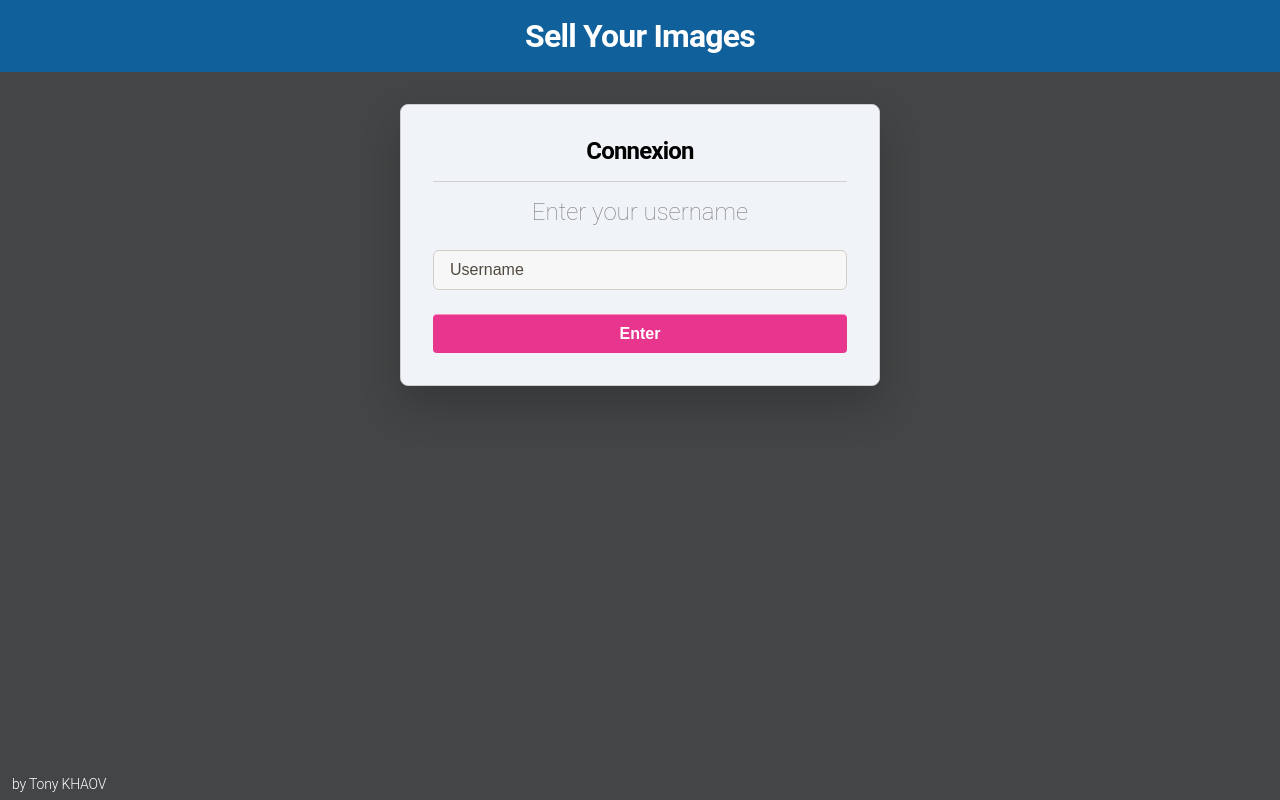
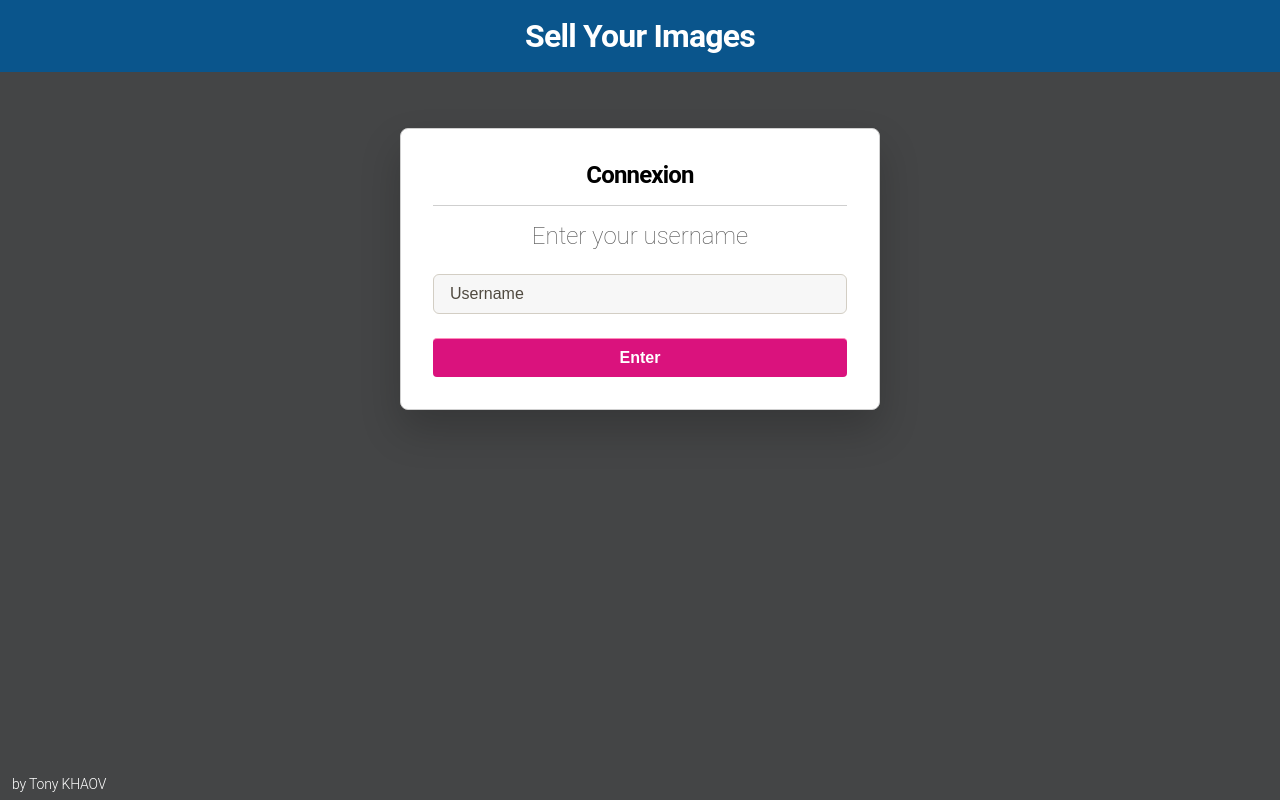
Before and after one commit to tonykhaov/SellYourImages, a React (Create React App) app: page / in a window 1280 px wide. Built offline with nearby package versions, Linux system fonts and the light colour scheme; what re-base would draw is missing.

Commit message:
:lipstick: Update UI

```diff
--- a/src/components/EnterStore.js
+++ b/src/components/EnterStore.js
@@ -35,13 +35,13 @@ function EnterStore(props) {
 const CardWrapper = styled(Card)`
   max-width: 480px;
   margin: auto;
-  margin-top: 32px;
+  margin-top: 128px;
   padding: 32px;
-  background-color: ${grey.blue[100]};
   box-shadow: ${double_box_shadow[4]};
 
   @media (max-width: 768px) {
     padding: 32px 12px;
+    margin-top: 96px;
   }
 `;
 
@@ -65,7 +65,7 @@ const Hr = styled.hr`
 `;
 
 const DescriptionForm = styled.p`
-  color: ${grey[600]};
+  color: ${grey[800]};
   font-weight: 100;
   font-size: 24px;
 `;
@@ -81,7 +81,7 @@ const InputForm = styled(Input)`
 `;
 
 const ButtonForm = styled(Button)`
-  background-color: ${pink.vivid[500]};
+  background-color: ${pink.vivid[600]};
   font-size: 16px;
   padding: 10px 12px;
   color: white;
@@ -91,7 +91,7 @@ const ButtonForm = styled(Button)`
   width: 100%;
   border-top: 1px solid ${pink.vivid[300]};
   &:hover {
-    background-color: ${pink.vivid[400]};
+    background-color: ${pink.vivid[700]};
   }
   &:active {
     box-shadow: none;
--- a/src/components/Header.js
+++ b/src/components/Header.js
@@ -40,13 +40,16 @@ const HeaderWrapper = styled.header`
   align-items: center;
   justify-content: space-between;
   padding: 0 24px;
-  background-color: ${blue[800]};
+  background-color: ${blue[900]};
   color: white;
-  position: sticky;
+  position: fixed;
   top: 0;
   left: 0;
   right: 0;
   z-index: 10;
+  @media (max-width: 768px) {
+    padding: 0 8px;
+  }
 `;
 
 const LoginWrapper = styled.div`
@@ -55,6 +58,7 @@ const LoginWrapper = styled.div`
   color: ${grey[100]};
   font-size: 16px;
   display: flex;
+  text-overflow: clip;
   flex-direction: column;
   justify-content: center;
   align-items: center;
--- a/src/components/ShoppingCart.js
+++ b/src/components/ShoppingCart.js
@@ -1,21 +1,31 @@
-import React from 'react'
+import React, { Fragment } from 'react'
 import styled from 'styled-components'
 import Toggle from './Toggle'
 import OrderCart from './OrderCart'
-import { grey } from '../Utilities'
+import { grey, pink, blue } from '../Utilities'
 
 function ShoppingCart(props) {
+    const totalCount = Object.keys(props.order).reduce((prevTotal, key) => {
+        const image = props.images[key];
+        const count = props.order[key];
+        if (image) {
+            return prevTotal + count;
+        }
+        return prevTotal;
+    }, 0);
     return (
         <Toggle>
             {({ on, toggle }) => (
-                <CartIcon>
-                    <svg xmlns="http://www.w3.org/2000/svg" viewBox="0 0 24 24" onClick={toggle}>
-                        <path d="M7 4h14a1 1 0 0 1 .9 1.45l-4 8a1 1 0 0 1-.9.55H7a1 1 0 0 1-1-1V5a1 1 0 0 1 1-1z" />
-                        <path d="M17.73 19a2 2 0 1 1-3.46 0H8.73a2 2 0 1 1-3.42-.08A3 3 0 0 1 5 13.17V4H3a1 1 0 1 1 0-2h3a1 1 0 0 1 1 1v10h11a1 1 0 0 1 0 2H6a1 1 0 0 0 0 2h12a1 1 0 0 1 0 2h-.27z" />
-                    </svg>
-                    <p>Cart</p>
+                <Fragment>
+                    <CartIcon onClick={toggle}>
+                        <svg xmlns="http://www.w3.org/2000/svg" viewBox="0 0 24 24">
+                            <path d="M7 4h14a1 1 0 0 1 .9 1.45l-4 8a1 1 0 0 1-.9.55H7a1 1 0 0 1-1-1V5a1 1 0 0 1 1-1z" />
+                            <path d="M17.73 19a2 2 0 1 1-3.46 0H8.73a2 2 0 1 1-3.42-.08A3 3 0 0 1 5 13.17V4H3a1 1 0 1 1 0-2h3a1 1 0 0 1 1 1v10h11a1 1 0 0 1 0 2H6a1 1 0 0 0 0 2h12a1 1 0 0 1 0 2h-.27z" />
+                        </svg>
+                        <p>Cart <Count>({totalCount})</Count></p>
+                    </CartIcon>
                     {on && <OrderCart toggle={toggle} order={props.order} images={props.images} removeFromOrder={props.removeFromOrder} />}
-                </CartIcon>
+                </Fragment>
             )}
         </Toggle>
     )
@@ -23,25 +33,34 @@ function ShoppingCart(props) {
 
 
 const CartIcon = styled.div`
-    width: 60px;
-    height: 72px;
+    width: 80px;
+    background-color: ${blue[900]};
+    border-radius: 50%;
+    height: 80px;
+    display: flex;
+    justify-content: center;
+    align-items: center;
     position: fixed;
-    top: 0;
+    flex-direction: column;
+    bottom: 4px;
     right: 24px;
     z-index: 10;
     color: ${grey[100]};
     text-align: center;
     cursor: pointer;
     svg {
-    height: 48px;
-    width: 48px;
+    height: 36px;
+    width: 36px;
     fill: ${grey[100]};
     }
+
     &:hover {
-        color: ${grey[500]};
-        svg {
-            fill: ${grey[500]};
-        }
+        background-color: ${blue[800]};
     }
 `
+
+const Count = styled.span`
+    color: ${pink.vivid[400]};
+    font-weight: 900;
+`
 export default ShoppingCart
--- a/src/components/Store.js
+++ b/src/components/Store.js
@@ -27,7 +27,7 @@ function Store(props) {
 }
 
 const StoreWrapper = styled.div`
-  padding-bottom: 48px;
+  padding: 64px;
 `;
 
 const ImagesGrid = styled.div`
```
